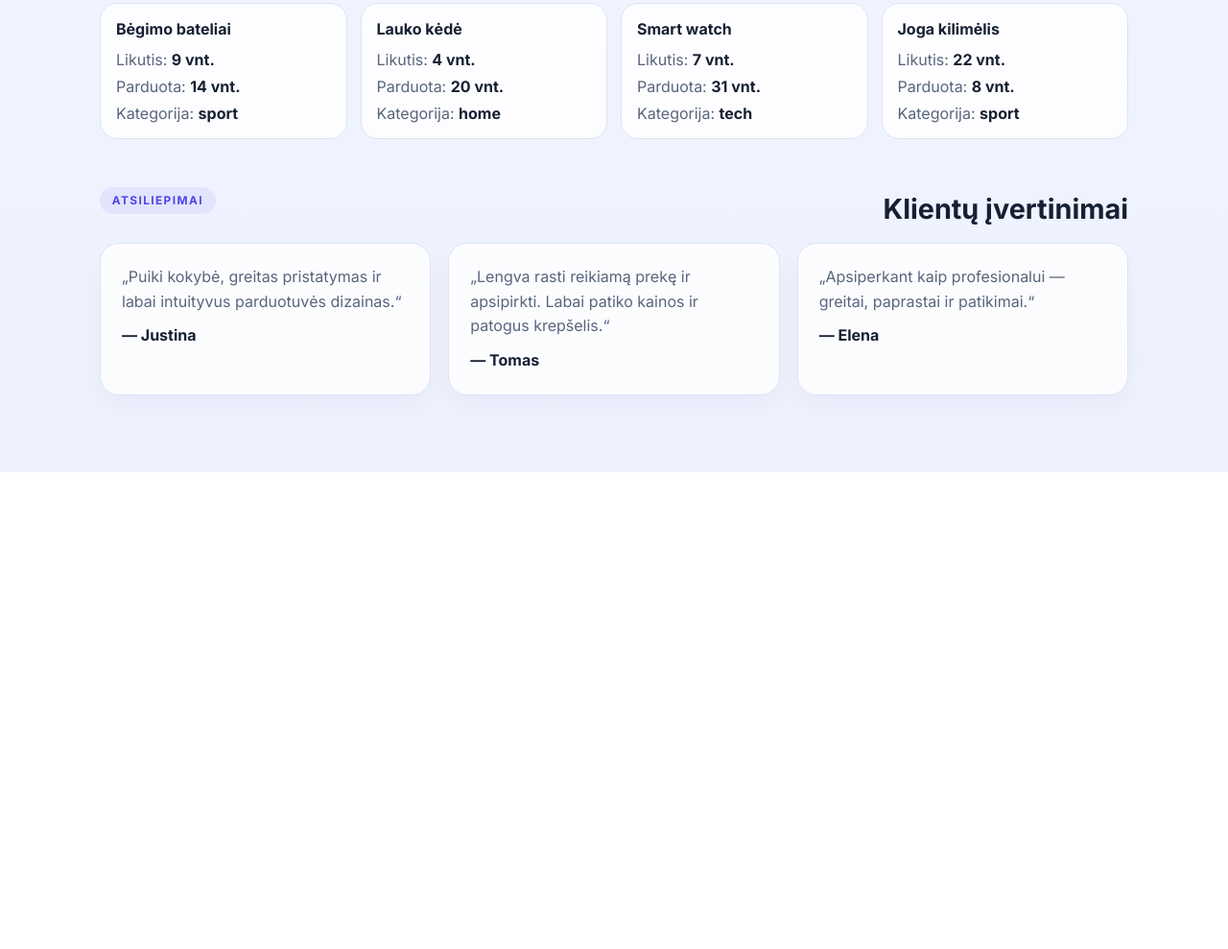
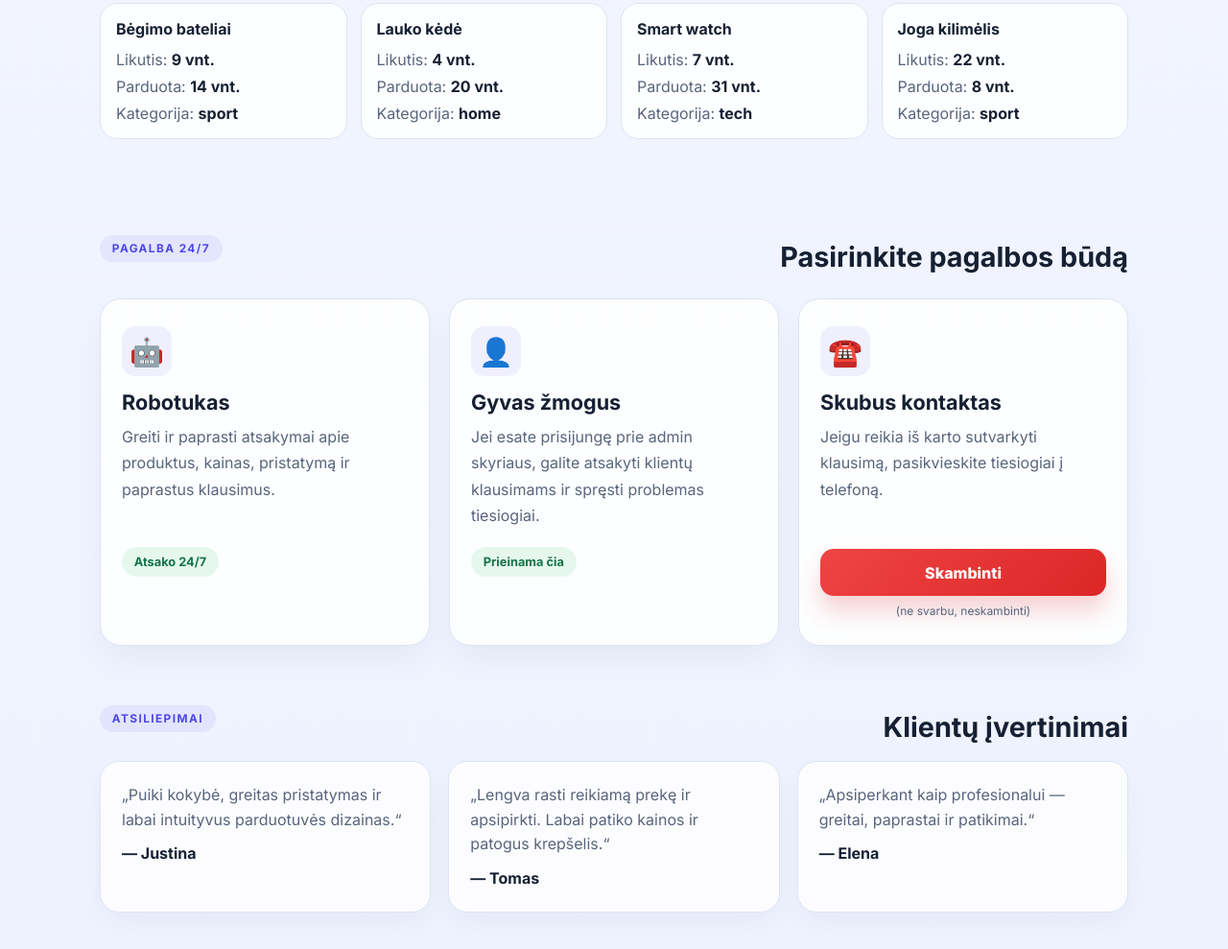
Before and after one commit to mindaugasbusiness-hub/novashop, a plain HTML site: page index.html in a window 1280 px wide. Shown: the part 2247-3236 px from the top of the page at 96% size. Before the commit the page ends 2739 px from the top, so only its background shows below. Drawn offline with Linux system fonts and the light colour scheme.

Commit message:
Add support section with 24/7 help choices

```diff
--- a/index.html
+++ b/index.html
@@ -123,6 +123,37 @@
         <div id="inventory-grid" class="inventory-grid"></div>
       </section>
 
+      <section class="support-section" aria-labelledby="support-title">
+        <div class="section-heading">
+          <p class="section-kicker">Pagalba 24/7</p>
+          <h2 id="support-title">Pasirinkite pagalbos būdą</h2>
+        </div>
+
+        <div class="support-grid">
+          <article class="support-card support-card-ai">
+            <div class="support-icon">🤖</div>
+            <h3>Robotukas</h3>
+            <p>Greiti ir paprasti atsakymai apie produktus, kainas, pristatymą ir paprastus klausimus.</p>
+            <span class="support-badge">Atsako 24/7</span>
+          </article>
+
+          <article class="support-card support-card-human">
+            <div class="support-icon">👤</div>
+            <h3>Gyvas žmogus</h3>
+            <p>Jei esate prisijungę prie admin skyriaus, galite atsakyti klientų klausimams ir spręsti problemas tiesiogiai.</p>
+            <span class="support-badge">Prieinama čia</span>
+          </article>
+
+          <article class="support-card support-card-phone">
+            <div class="support-icon">☎️</div>
+            <h3>Skubus kontaktas</h3>
+            <p>Jeigu reikia iš karto sutvarkyti klausimą, pasikvieskite tiesiogiai į telefoną.</p>
+            <a href="tel:+37060000000" class="hotline-btn">Skambinti</a>
+            <small class="hotline-note">(ne svarbu, neskambinti)</small>
+          </article>
+        </div>
+      </section>
+
       <section id="reviews" class="reviews">
         <div class="section-heading">
           <p class="section-kicker">Atsiliepimai</p>
--- a/styles.css
+++ b/styles.css
@@ -257,6 +257,81 @@ main {
   margin-bottom: 20px;
 }
 
+.support-section {
+  margin-top: 48px;
+  padding: 40px 0 12px;
+}
+
+.support-grid {
+  display: grid;
+  grid-template-columns: repeat(3, minmax(0, 1fr));
+  gap: 20px;
+  margin-top: 26px;
+}
+
+.support-card {
+  background: rgba(255, 255, 255, 0.9);
+  border: 1px solid var(--line);
+  border-radius: 22px;
+  padding: 28px 22px;
+  box-shadow: 0 16px 30px rgba(15, 23, 42, 0.04);
+}
+
+.support-card h3 {
+  margin: 14px 0 10px;
+  font-size: 1.35rem;
+}
+
+.support-card p {
+  margin: 0;
+  color: var(--muted);
+  line-height: 1.7;
+  min-height: 110px;
+}
+
+.support-icon {
+  width: 52px;
+  height: 52px;
+  display: grid;
+  place-items: center;
+  border-radius: 14px;
+  font-size: 1.8rem;
+  background: rgba(79, 70, 229, 0.08);
+}
+
+.support-badge {
+  display: inline-block;
+  margin-top: 18px;
+  padding: 0.5rem 0.8rem;
+  border-radius: 999px;
+  background: rgba(34, 197, 94, 0.1);
+  color: #157347;
+  font-weight: 700;
+  font-size: 0.8rem;
+}
+
+.hotline-btn {
+  display: inline-flex;
+  align-items: center;
+  justify-content: center;
+  margin-top: 20px;
+  width: 100%;
+  background: linear-gradient(135deg, #ef4444, #dc2626);
+  color: #fff;
+  border-radius: 14px;
+  padding: 0.9rem 1rem;
+  font-weight: 800;
+  box-shadow: 0 16px 24px rgba(220, 38, 38, 0.2);
+}
+
+.hotline-note {
+  display: block;
+  margin-top: 8px;
+  color: var(--muted);
+  font-size: 0.75rem;
+  text-align: center;
+}
+
 .promo-card h3, .promo-card p, .promo-card strong {
   margin: 0;
 }
@@ -511,6 +586,22 @@ main {
   color: var(--text);
 }
 
+@media (max-width: 900px) {
+  .hero {
+    grid-template-columns: 1fr;
+  }
+
+  .nav {
+    display: none;
+  }
+
+  .features-grid,
+  .review-grid,
+  .support-grid {
+    grid-template-columns: 1fr;
+  }
+}
+
 .cart-panel {
   position: fixed;
   top: 0;
```
